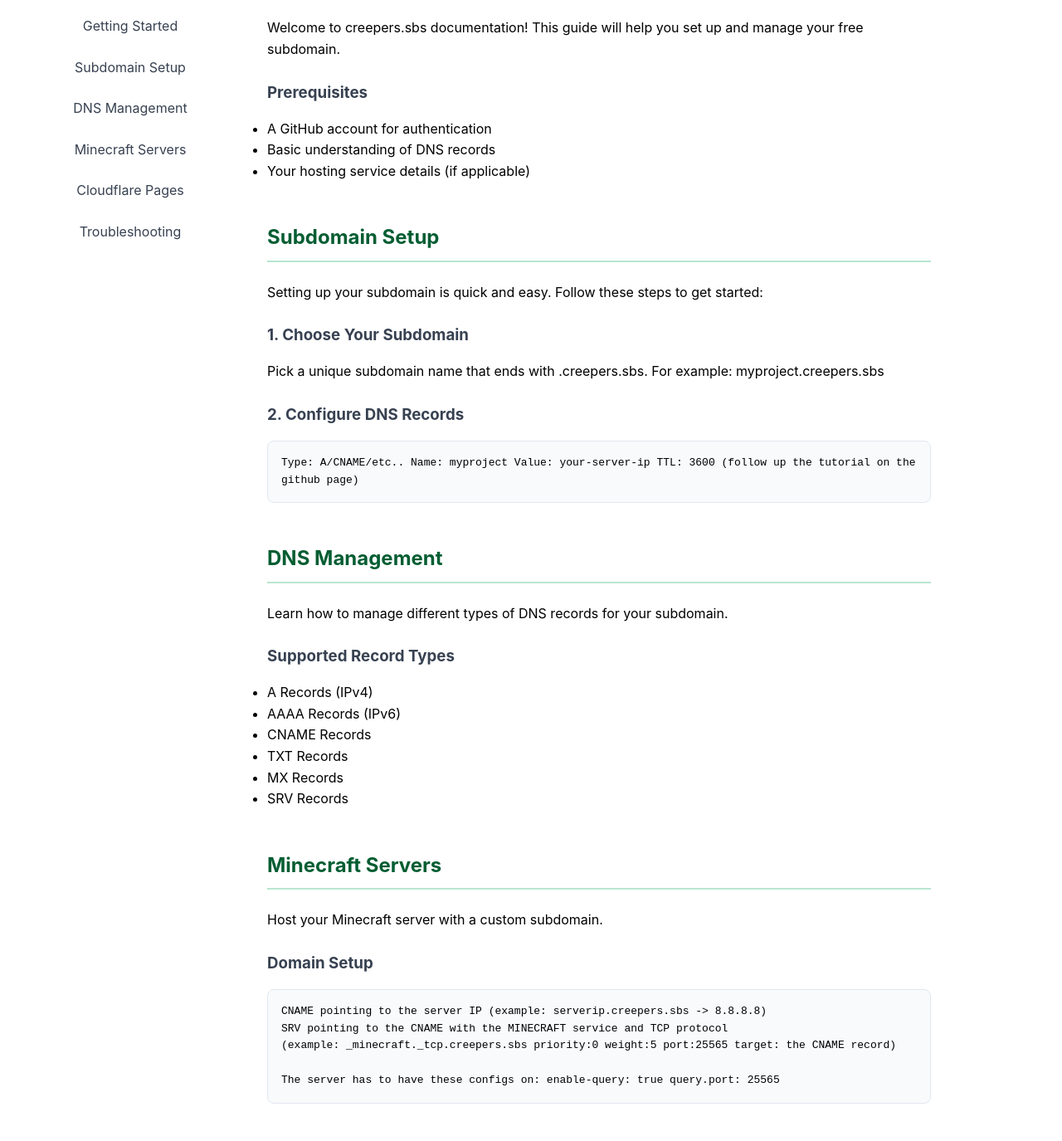
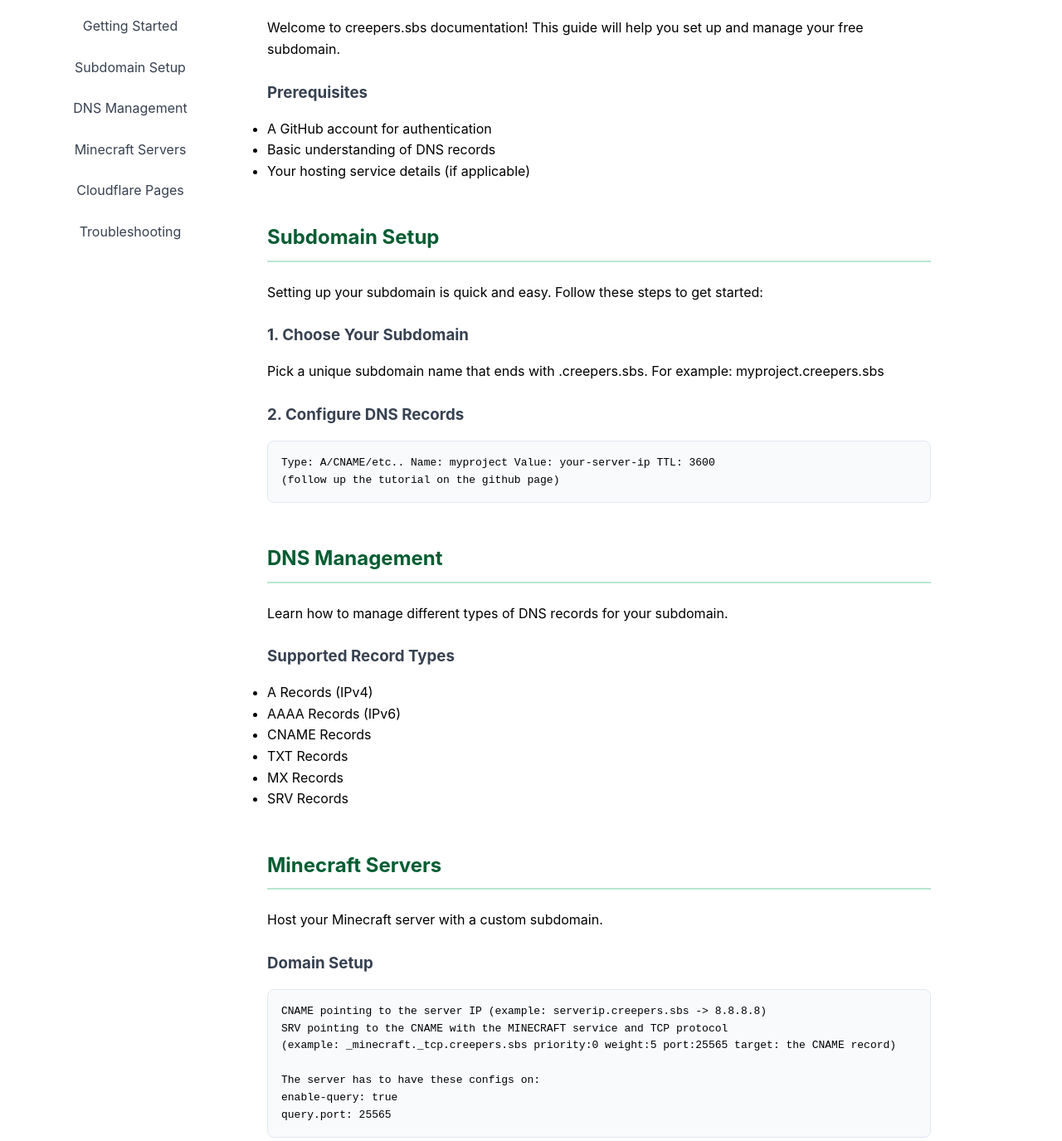
Before and after one commit to creepersbs/creepersbs.github.io, a plain HTML site: page docs/index.html in a window 1280 px wide. Shown: the part 147-1522 px from the top of the page at 83% size. Drawn offline with Linux system fonts and the light colour scheme.

Commit message:
almost done

```diff
--- a/docs/index.html
+++ b/docs/index.html
@@ -169,7 +169,7 @@
                     Type: A/CNAME/etc..
                     Name: myproject
                     Value: your-server-ip
-                    TTL: 3600 (follow up the tutorial on the github page)
+                    TTL: 3600 <br>(follow up the tutorial on the github page)
                 </div>
             </section>
 
@@ -197,8 +197,8 @@
                     CNAME pointing to the server IP (example: serverip.creepers.sbs -> 8.8.8.8) <br>
                     SRV pointing to the CNAME with the MINECRAFT service and TCP protocol <br> (example: _minecraft._tcp.creepers.sbs priority:0 weight:5 port:25565 target: the CNAME record) <br>
 <br>
-                    The server has to have these configs on:
-                    enable-query: true
+                    The server has to have these configs on: <br>
+                    enable-query: true <br>
                     query.port: 25565
                 </div>
             </section>
```
